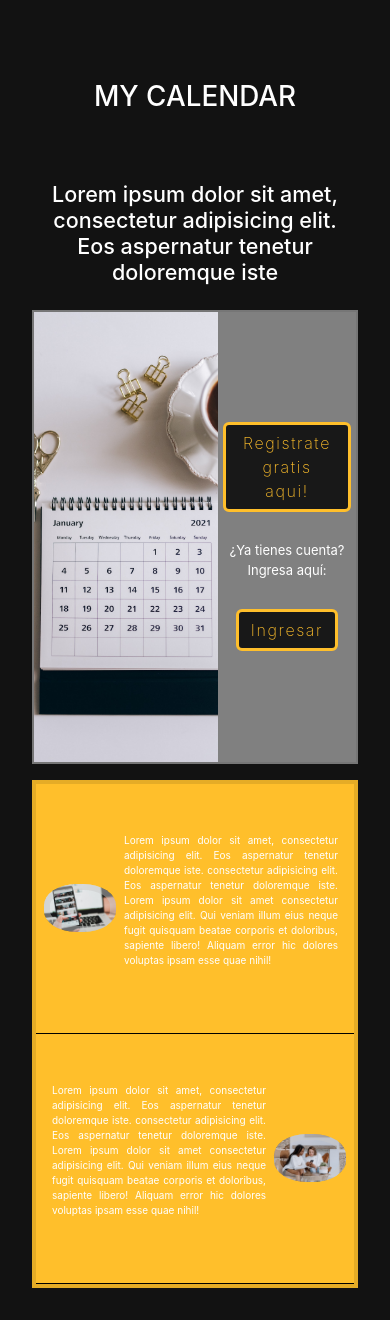
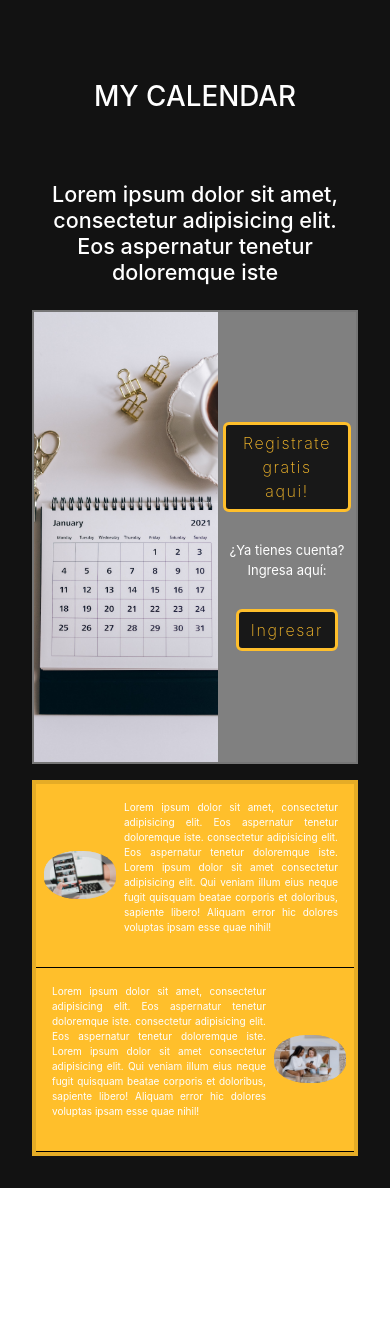
Before and after one commit to SantiagoTonin/CalendarFront, a React (Create React App) app: page / in a window 390 px wide. After the commit the page ends 1188 px from the top, so only its background shows below. Built offline with nearby package versions, Linux system fonts and the light colour scheme.

Commit message:
responsive xs solucionado

```diff
--- a/src/components/landingPage/landing.css
+++ b/src/components/landingPage/landing.css
@@ -50,17 +50,11 @@
   font-weight: 400;
 }
 
-.loginBtn:hover {
+.loginBtn:hover, .loginBtn:active, .loginBtn:focus  {
   background-color: var(--btn-color);
   color: var(--btn-contrast);
   border: 4px solid var(--btn-contrast);
   transform: scale(95%);
-}
-
-.loginBtn:active {
-  background-color: var(--btn-color)!important;
-  color:  var(--btn-contrast)!important;
-  border: 4px solid var(--btn-contrast)!important;
 }
 
 .landingMainContainer > div:nth-child(3) {
@@ -148,7 +142,7 @@
 
   .landingMainContainer > div:nth-child(3) {
     font-size: x-small;
-    grid-template-rows: 250px 250px;
+    grid-template-rows: auto auto;
   }
 
   .grid1 {
```
